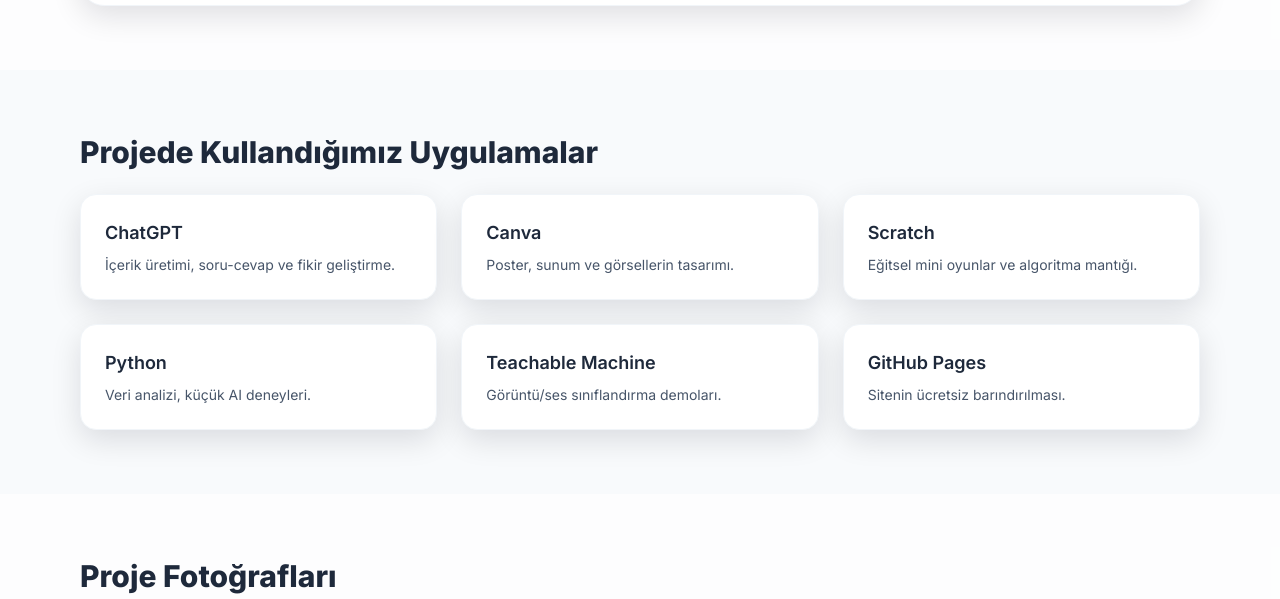
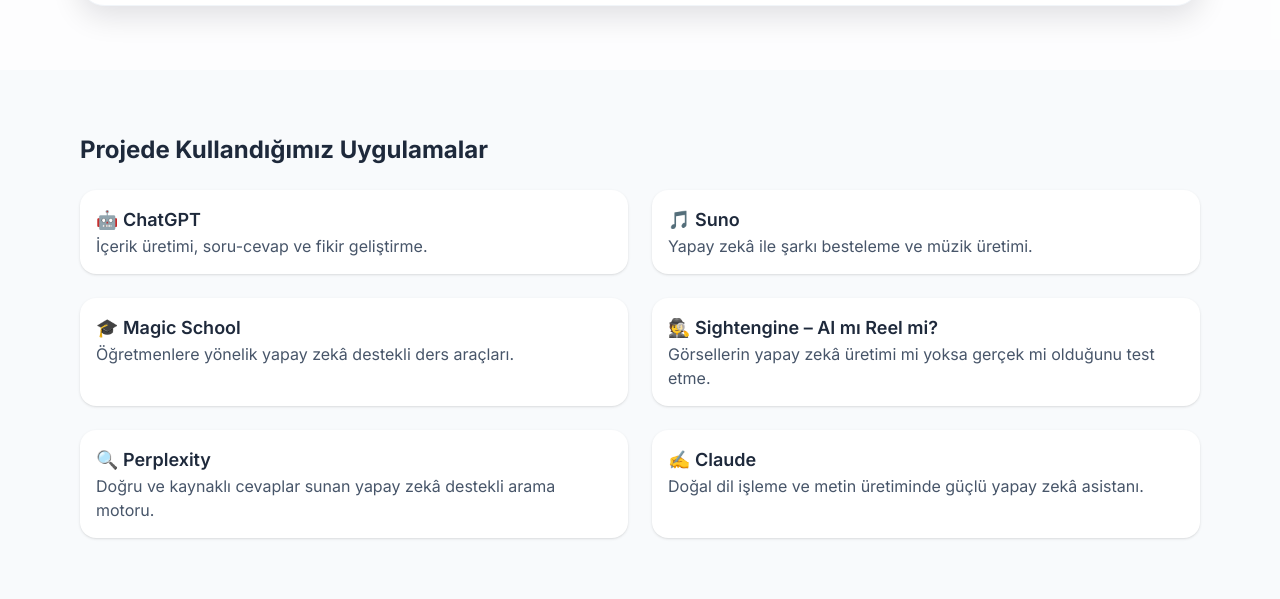
Before and after one commit to CemCelik79/ai-education-site, a plain HTML site: page index.html in a window 1280 px wide. Shown: the part 2502-3101 px from the top of the page. Drawn offline with nearby package versions, Linux system fonts and the light colour scheme.

Commit message:
Update index.html

```diff
--- a/index.html
+++ b/index.html
@@ -215,31 +215,58 @@
   <!-- APPS USED -->
   <section id="apps" class="py-16">
     <div class="max-w-6xl mx-auto px-4">
-      <h2 class="text-2xl sm:text-3xl font-extrabold">Projede Kullandığımız Uygulamalar</h2>
-      <div class="grid grid-cols-1 md:grid-cols-3 gap-6 mt-6">
-        <div class="p-6 bg-white dark:bg-slate-800 rounded-2xl shadow-soft border border-slate-100 dark:border-slate-700">
-          <h3 class="text-lg font-semibold">ChatGPT</h3>
-          <p class="text-slate-600 dark:text-slate-300 mt-2 text-sm">İçerik üretimi, soru-cevap ve fikir geliştirme.</p>
+      <h2 class="text-2xl font-bold text-slate-800 dark:text-slate-100">
+  Projede Kullandığımız Uygulamalar
+</h2>
+
+<div class="grid grid-cols-1 md:grid-cols-2 gap-6 mt-6">
+
+  <div class="p-4 rounded-2xl shadow bg-white dark:bg-slate-800
+              transition transform hover:-translate-y-1 hover:shadow-xl hover:bg-slate-50 dark:hover:bg-slate-700">
+    <h3 class="font-semibold text-lg">
+      🤖 <a href="https://chat.openai.com/" target="_blank" class="hover:underline">ChatGPT</a>
+    </h3>
+    <p class="text-slate-600 dark:text-slate-300">İçerik üretimi, soru-cevap ve fikir geliştirme.</p>
   </div>
-        <div class="p-6 bg-white dark:bg-slate-800 rounded-2xl shadow-soft border border-slate-100 dark:border-slate-700">
-          <h3 class="text-lg font-semibold">Canva</h3>
-          <p class="text-slate-600 dark:text-slate-300 mt-2 text-sm">Poster, sunum ve görsellerin tasarımı.</p>
+
+  <div class="p-4 rounded-2xl shadow bg-white dark:bg-slate-800
+              transition transform hover:-translate-y-1 hover:shadow-xl hover:bg-slate-50 dark:hover:bg-slate-700">
+    <h3 class="font-semibold text-lg">
+      🎵 <a href="https://suno.ai/" target="_blank" class="hover:underline">Suno</a>
+    </h3>
+    <p class="text-slate-600 dark:text-slate-300">Yapay zekâ ile şarkı besteleme ve müzik üretimi.</p>
   </div>
-        <div class="p-6 bg-white dark:bg-slate-800 rounded-2xl shadow-soft border border-slate-100 dark:border-slate-700">
-          <h3 class="text-lg font-semibold">Scratch</h3>
-          <p class="text-slate-600 dark:text-slate-300 mt-2 text-sm">Eğitsel mini oyunlar ve algoritma mantığı.</p>
+
+  <div class="p-4 rounded-2xl shadow bg-white dark:bg-slate-800
+              transition transform hover:-translate-y-1 hover:shadow-xl hover:bg-slate-50 dark:hover:bg-slate-700">
+    <h3 class="font-semibold text-lg">
+      🎓 <a href="https://www.magicschool.ai/" target="_blank" class="hover:underline">Magic School</a>
+    </h3>
+    <p class="text-slate-600 dark:text-slate-300">Öğretmenlere yönelik yapay zekâ destekli ders araçları.</p>
   </div>
-        <div class="p-6 bg-white dark:bg-slate-800 rounded-2xl shadow-soft border border-slate-100 dark:border-slate-700">
-          <h3 class="text-lg font-semibold">Python</h3>
-          <p class="text-slate-600 dark:text-slate-300 mt-2 text-sm">Veri analizi, küçük AI deneyleri.</p>
+
+  <div class="p-4 rounded-2xl shadow bg-white dark:bg-slate-800
+              transition transform hover:-translate-y-1 hover:shadow-xl hover:bg-slate-50 dark:hover:bg-slate-700">
+    <h3 class="font-semibold text-lg">
+      🕵️ <a href="https://sightengine.com/" target="_blank" class="hover:underline">Sightengine – AI mı Reel mi?</a>
+    </h3>
+    <p class="text-slate-600 dark:text-slate-300">Görsellerin yapay zekâ üretimi mi yoksa gerçek mi olduğunu test etme.</p>
   </div>
-        <div class="p-6 bg-white dark:bg-slate-800 rounded-2xl shadow-soft border border-slate-100 dark:border-slate-700">
-          <h3 class="text-lg font-semibold">Teachable Machine</h3>
-          <p class="text-slate-600 dark:text-slate-300 mt-2 text-sm">Görüntü/ses sınıflandırma demoları.</p>
+
+  <div class="p-4 rounded-2xl shadow bg-white dark:bg-slate-800
+              transition transform hover:-translate-y-1 hover:shadow-xl hover:bg-slate-50 dark:hover:bg-slate-700">
+    <h3 class="font-semibold text-lg">
+      🔍 <a href="https://www.perplexity.ai/" target="_blank" class="hover:underline">Perplexity</a>
+    </h3>
+    <p class="text-slate-600 dark:text-slate-300">Doğru ve kaynaklı cevaplar sunan yapay zekâ destekli arama motoru.</p>
   </div>
-        <div class="p-6 bg-white dark:bg-slate-800 rounded-2xl shadow-soft border border-slate-100 dark:border-slate-700">
-          <h3 class="text-lg font-semibold">GitHub Pages</h3>
-          <p class="text-slate-600 dark:text-slate-300 mt-2 text-sm">Sitenin ücretsiz barındırılması.</p>
+
+  <div class="p-4 rounded-2xl shadow bg-white dark:bg-slate-800
+              transition transform hover:-translate-y-1 hover:shadow-xl hover:bg-slate-50 dark:hover:bg-slate-700">
+    <h3 class="font-semibold text-lg">
+      ✍️ <a href="https://claude.ai/" target="_blank" class="hover:underline">Claude</a>
+    </h3>
+    <p class="text-slate-600 dark:text-slate-300">Doğal dil işleme ve metin üretiminde güçlü yapay zekâ asistanı.</p>
   </div>
       </div>
     </div>
```
Lines whose indentation alone changed are shown as unchanged.
